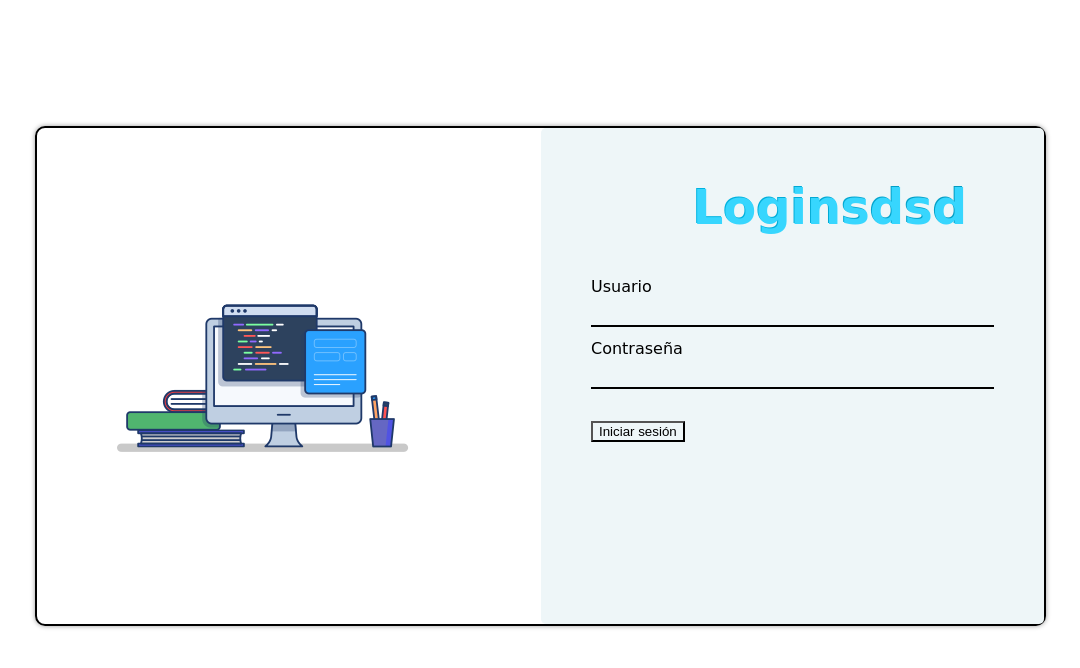
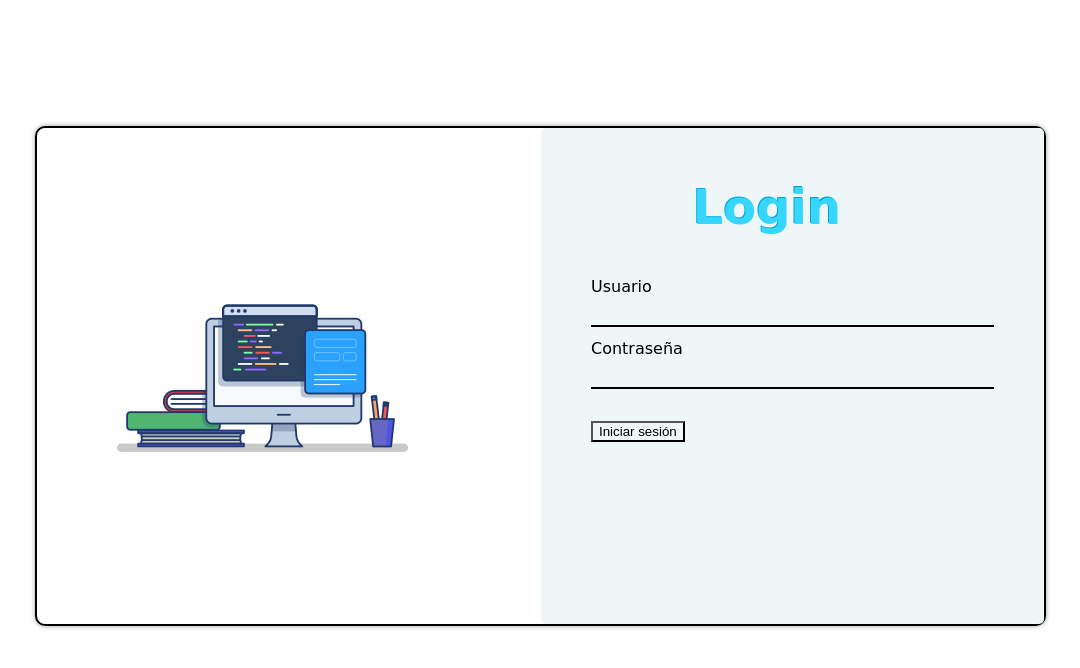
Before and after one commit to LuisCastillo2001/EDD_1S2023_PY_202003745, a plain HTML site: page EDD_Proyecto1_Fase2/Login.html in a window 1280 px wide. Shown: the whole page, without its empty margins (73-1153 px from the left). Drawn offline with Linux system fonts and the light colour scheme.

Commit message:
probando el login

```diff
--- a/EDD_Proyecto1_Fase2/Login.html
+++ b/EDD_Proyecto1_Fase2/Login.html
@@ -18,7 +18,7 @@
         </div>
 
         <div class="contenedor-formulario  ">
-            <h2 class="titulo">Loginsdsd</h2>
+            <h2 class="titulo">Login</h2>
             <form class="formulario">
                 <label for="Usuario">Usuario</label><br>
                 <input type = "text" id="Usuario" >
```
